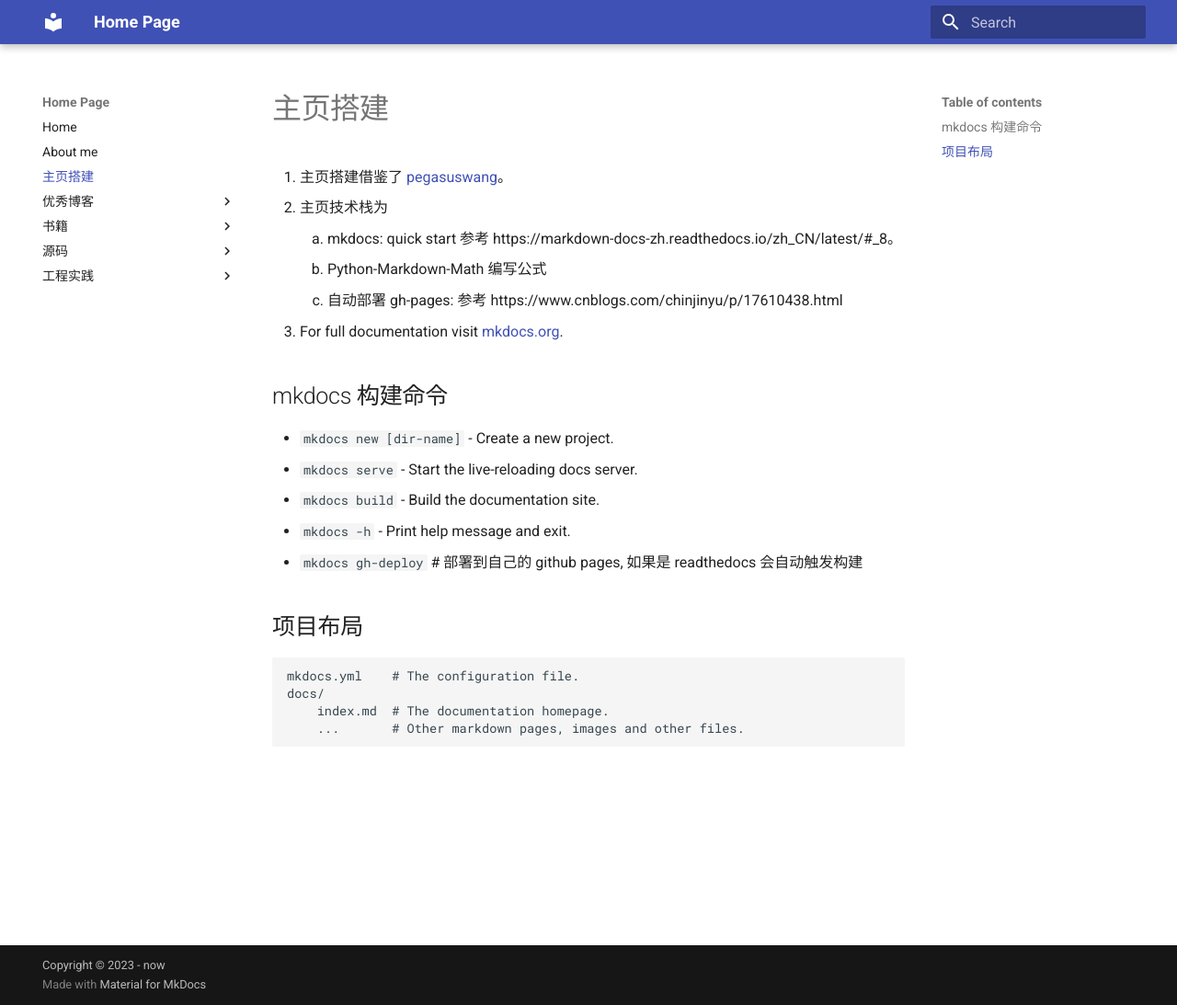
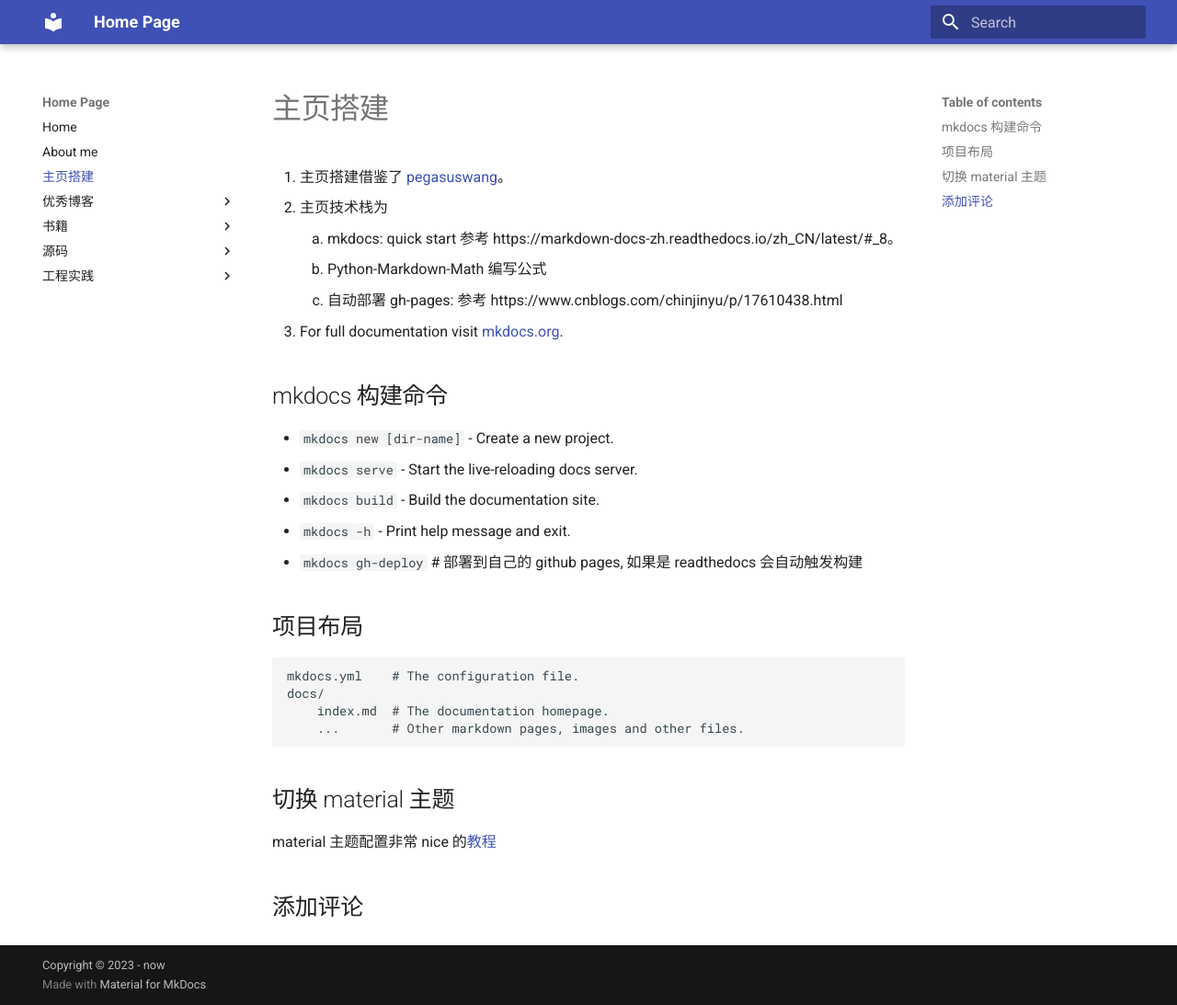
Before and after one commit to HannanKan/homepage, an MkDocs documentation site: the page built from docs/homepage_build.md, in a window 1280 px wide and 1093 px high. Shown: the whole window at 92% size. Built offline with MkDocs 1.6.1 and Material for MkDocs 9.7.7, drawn with Linux system fonts in a browser that asks for light colours.

Commit message:
添加构建博客的教程:使用 material主题\添加评论

```diff
--- a/docs/homepage_build.md
+++ b/docs/homepage_build.md
@@ -20,3 +20,8 @@
     docs/
         index.md  # The documentation homepage.
         ...       # Other markdown pages, images and other files.
+
+## 切换 material 主题
+material 主题配置非常 nice 的[教程](https://shafish.cn/blog/mkdocs/#7-metadata%E8%AE%BE%E7%BD%AE)
+
+## 添加评论
```
